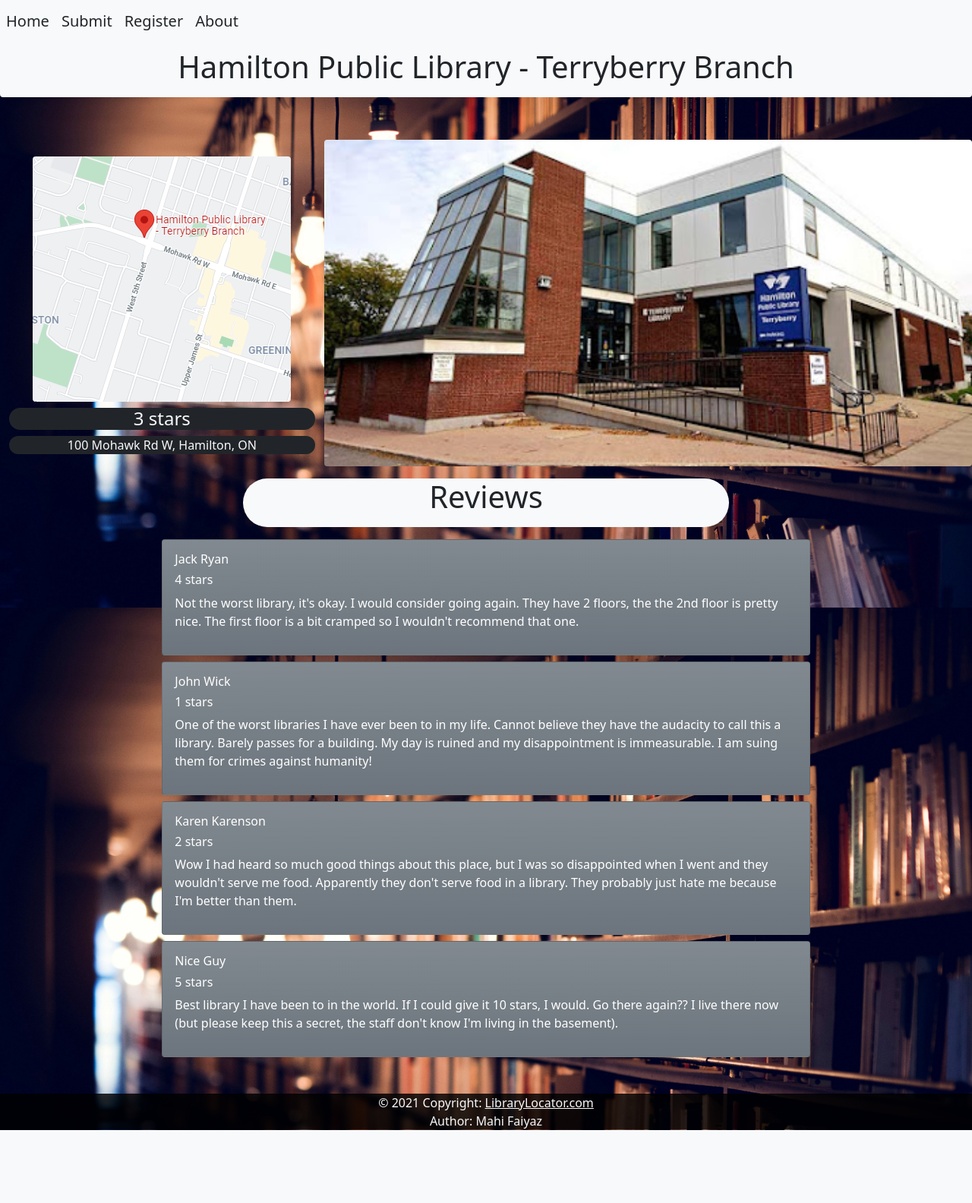
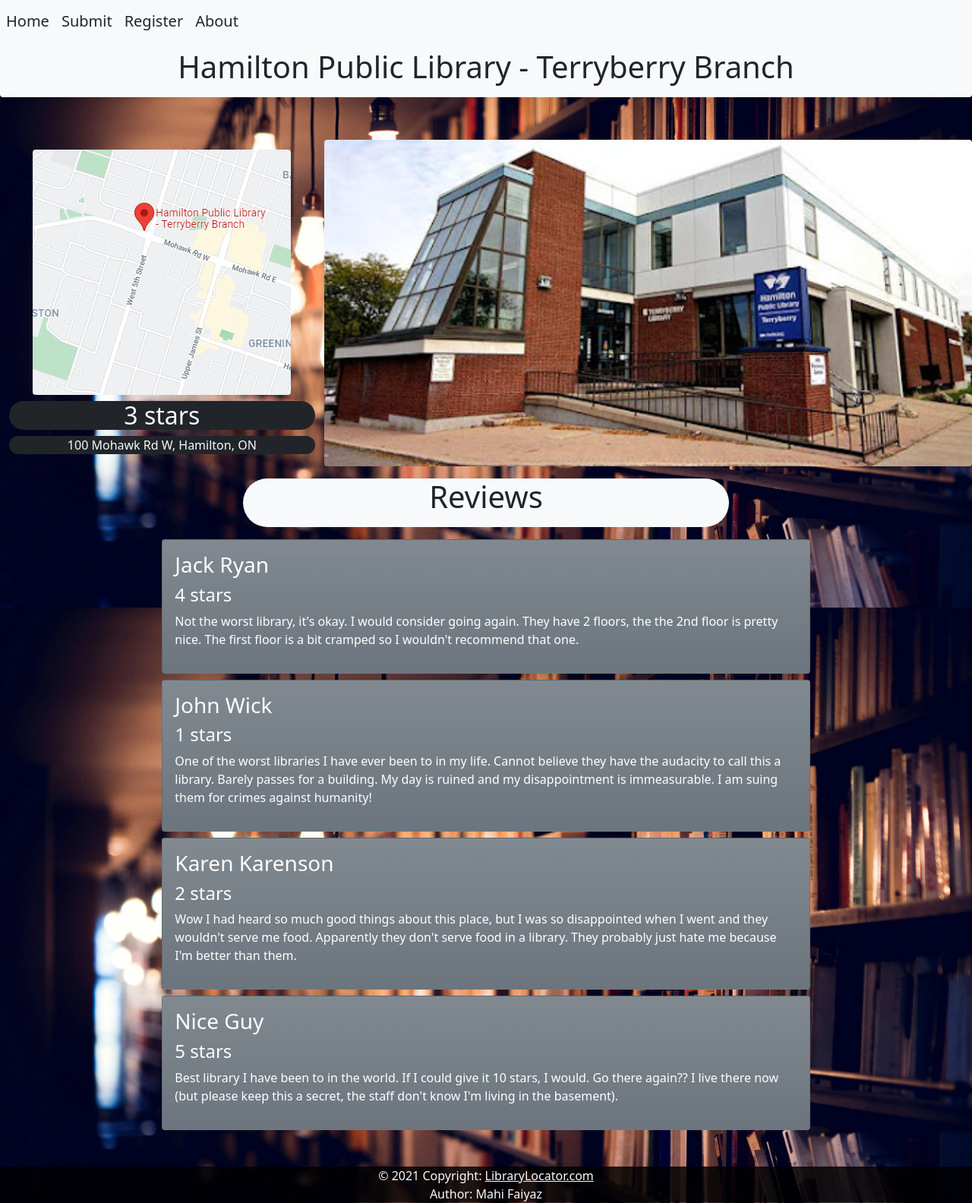
Before and after one commit to MahiFaiyaz/4WW3-Project, a PHP site: page /individual_sample.html in a window 1280 px wide. Shown: the whole page at 76% size. Before the commit the page ends 1488 px from the top, so only its background shows below. Run offline with PHP 8.4, Linux system fonts and the light colour scheme.

Commit message:
Made changes for lighthouse

```diff
--- a/individual_sample.html
+++ b/individual_sample.html
@@ -1,8 +1,10 @@
+<!DOCTYPE html>
 <html lang="en">
 <head>
     <meta charset="UTF-8">
     <meta http-equiv="X-UA-Compatible" content="IE=edge">
     <meta name="viewport" content="width=device-width, initial-scale=1">
+    <meta name="description" content="Sample library page.">
     <link href="https://cdn.jsdelivr.net/npm/bootstrap@5.0.2/dist/css/bootstrap.min.css" rel="stylesheet" integrity="sha384-EVSTQN3/azprG1Anm3QDgpJLIm9Nao0Yz1ztcQTwFspd3yD65VohhpuuCOmLASjC" crossorigin="anonymous">
     <link href="styles.css" rel="stylesheet">
     <title>Terry Berry Library</title>
@@ -28,19 +30,19 @@
             </h1>
             <div class="row" style="margin: auto">
                 <div class="col-md-4 col-12 text-center mt-auto">
-                    <img src="images/Terryberry-map.png" class="img-fluid rounded">
-                    <h4 class="bg-dark text-light text-center rounded-pill mt-2">3 stars</h4>
+                    <img src="images/Terryberry-map.png" class="img-fluid rounded" alt="Map of TerryBerry">
+                    <h2 class="bg-dark text-light text-center rounded-pill mt-2">3 stars</h2>
                     <p class="bg-dark text-light text-center rounded-pill ">100 Mohawk Rd W, Hamilton, ON</p>
                 </div>
-                <img src="images/Terryberry.jpg" class="img-fluid mt-5 col-md-8 col-12 gx-0 rounded" alt="map">
+                <img src="images/Terryberry.jpg" class="img-fluid mt-5 col-md-8 col-12 gx-0 rounded" alt="Terryberry library">
             </div>
-            <h6 class="display-6 text-dark bg-light text-center col-md-6 col-12 my-3 mx-auto rounded-pill pb-3">
+            <h2 class="display-6 text-dark bg-light text-center col-md-6 col-12 my-3 mx-auto rounded-pill pb-3">
                 Reviews
-            </h6>
+            </h2>
             <div class="card text-white bg-secondary mt-2 col-md-8 col-12 mx-auto bg-gradient mb-2">
                 <div class="card-body col-6 mx-auto w-0 text-start w-100">
-                    <h6>Jack Ryan</h6>
-                    <h6>4 stars</h6>
+                    <h3>Jack Ryan</h3>
+                    <h4>4 stars</h4>
                     <p>Not the worst library, it's okay. I would consider going again. They have 2 floors, the the 2nd floor is pretty nice.
                         The first floor is a bit cramped so I wouldn't recommend that one.
                     </p>
@@ -48,8 +50,8 @@
             </div>
             <div class="card text-white bg-secondary mt-2 col-md-8 col-12 mx-auto bg-gradient">
                 <div class="card-body col-6 mx-auto w-0 text-start w-100">
-                    <h6>John Wick</h6>
-                    <h6>1 stars</h6>
+                    <h3>John Wick</h3>
+                    <h4>1 stars</h4>
                     <p>One of the worst libraries I have ever been to in my life. Cannot believe they have the audacity to call this a library. Barely passes for a building.
                         My day is ruined and my disappointment is immeasurable. I am suing them for crimes against humanity!
                     </p>
@@ -57,8 +59,8 @@
             </div>
             <div class="card text-white bg-secondary mt-2 col-md-8 col-12 mx-auto bg-gradient">
                 <div class="card-body col-6 mx-auto w-0 text-start w-100">
-                    <h6>Karen Karenson</h6>
-                    <h6>2 stars</h6>
+                    <h3>Karen Karenson</h3>
+                    <h4>2 stars</h4>
                     <p>Wow I had heard so much good things about this place, but I was so disappointed when I went and they wouldn't serve me food. Apparently they don't serve
                         food in a library. They probably just hate me because I'm better than them.
                     </p>
@@ -66,8 +68,8 @@
             </div>
             <div class="card text-white bg-secondary mt-2 mb-5 col-md-8 col-12 mx-auto bg-gradient">
                 <div class="card-body col-6 mx-auto w-0 text-start w-100">
-                    <h6>Nice Guy</h6>
-                    <h6>5 stars</h6>
+                    <h3>Nice Guy</h3>
+                    <h4>5 stars</h4>
                     <p>Best library I have been to in the world. If I could give it 10 stars, I would. Go there again??
                         I live there now (but please keep this a secret, the staff don't know I'm living in the basement).
                     </p>
--- a/registration.html
+++ b/registration.html
@@ -1,8 +1,10 @@
+<!DOCTYPE html>
 <html lang="en">
 <head>
     <meta charset="UTF-8">
     <meta http-equiv="X-UA-Compatible" content="IE=edge">
     <meta name="viewport" content="width=device-width, initial-scale=1">
+    <meta name="description" content="Registration page.">
     <link href="https://cdn.jsdelivr.net/npm/bootstrap@5.0.2/dist/css/bootstrap.min.css" rel="stylesheet" integrity="sha384-EVSTQN3/azprG1Anm3QDgpJLIm9Nao0Yz1ztcQTwFspd3yD65VohhpuuCOmLASjC" crossorigin="anonymous">
     <link href="styles.css" rel="stylesheet">
     <title>Register</title>
@@ -55,7 +57,7 @@
                     <input type="date" id="userBday" class="form-control mb-3"/>
                     <div class="form-check">
                         <input class="form-check-input" type="checkbox" value="" id="termsAndService">
-                        <label class="form-check-label" for="defaultCheck1">Agree to terms and services</label>
+                        <label class="form-check-label" for="termsAndService">Agree to terms and services</label>
                     </div>
                     <button type="submit" class="btn btn-light btn-outline-dark mt-4">Register</button>
                 </form>
--- a/search.html
+++ b/search.html
@@ -1,8 +1,10 @@
+<!DOCTYPE html>
 <html lang="en">
 <head>
     <meta charset="UTF-8">
     <meta http-equiv="X-UA-Compatible" content="IE=edge">
     <meta name="viewport" content="width=device-width, initial-scale=1">
+    <meta name="description" content="Search page.">
     <link href="https://cdn.jsdelivr.net/npm/bootstrap@5.0.2/dist/css/bootstrap.min.css" rel="stylesheet" integrity="sha384-EVSTQN3/azprG1Anm3QDgpJLIm9Nao0Yz1ztcQTwFspd3yD65VohhpuuCOmLASjC" crossorigin="anonymous">
     <link href="styles.css" rel="stylesheet">
     <title>Library Locator</title>
--- a/styles.css
+++ b/styles.css
@@ -1,5 +1,5 @@
 .main {
-    background-image: url(images/library-bg.jpg);
+    background-image: url(images/library-bg.webp);
     height: 100%;
     background-position: center;
     background-size: cover;
@@ -7,7 +7,7 @@
 }
 
 .results {
-    background-image: url(images/library-bg.jpg);
+    background-image: url(images/library-bg.webp);
     height: 100%;
     background-position: center;
     background-size: cover;
--- a/submission.html
+++ b/submission.html
@@ -1,8 +1,10 @@
+<!DOCTYPE html>
 <html lang="en">
 <head>
     <meta charset="UTF-8">
     <meta http-equiv="X-UA-Compatible" content="IE=edge">
     <meta name="viewport" content="width=device-width, initial-scale=1">
+    <meta name="description" content="Submit new library page.">
     <link href="https://cdn.jsdelivr.net/npm/bootstrap@5.0.2/dist/css/bootstrap.min.css" rel="stylesheet" integrity="sha384-EVSTQN3/azprG1Anm3QDgpJLIm9Nao0Yz1ztcQTwFspd3yD65VohhpuuCOmLASjC" crossorigin="anonymous">
     <link href="styles.css" rel="stylesheet">
     <title>Library Submission</title>
```
Also changed, not shown: results_sample.html (+9 -7 lines), images/library-bg.webp (added).
